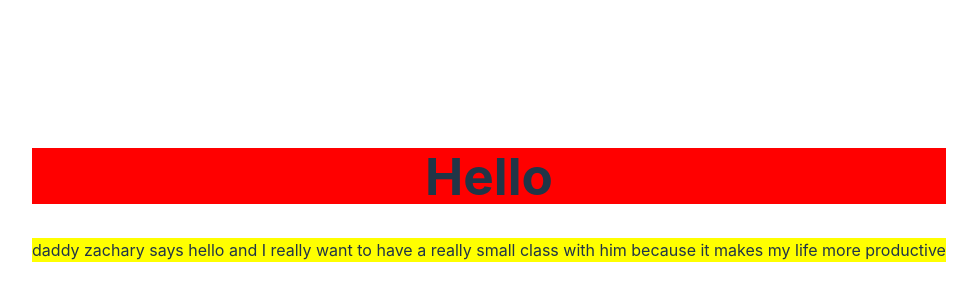
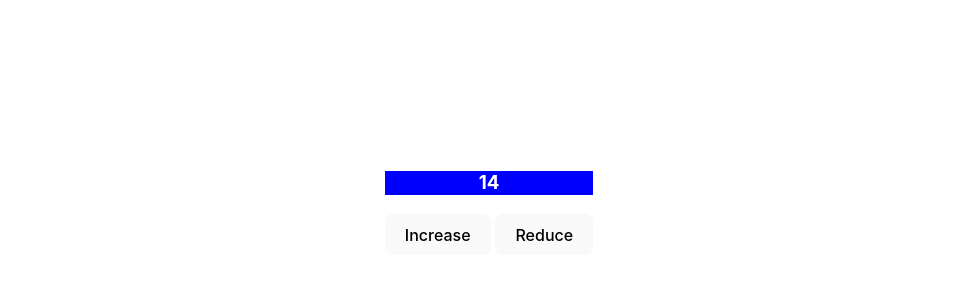
Before and after one commit to MusicalGamer/vitejs-vite-pphrvu, a Svelte app: page / in a window 1280 px wide. Shown: the part 204-504 px from the top of the page, without its empty margins (151-1128 px from the left). Built offline with nearby package versions, Linux system fonts and the light colour scheme.

Commit message:
made a lot of shit

```diff
--- a/src/App.svelte
+++ b/src/App.svelte
@@ -1,6 +1,19 @@
-<h1>Hello</h1>
-<p>daddy zachary says hello and I really want to have a really small class with him because it makes my life more productive</p>
+<h1></h1>
+<h3>{age}</h3>
+
+<button on:click={onClick}>Increase</button>
+<button on:click={reduceTheAge}>Reduce</button>
+
 <style>
+h3
+{
+  background:blue;
+  color: white
+}
+h2
+{
+background:aqua;
+}
 h1
 {
   Background:red;
@@ -10,3 +23,15 @@ p
   Background: yellow;
 }
 </style>
+<script>
+let age;
+age=14
+
+function onClick() {
+age = age + 1
+}
+
+function reduceTheAge() {
+  age-=1
+}
+</script>
```
